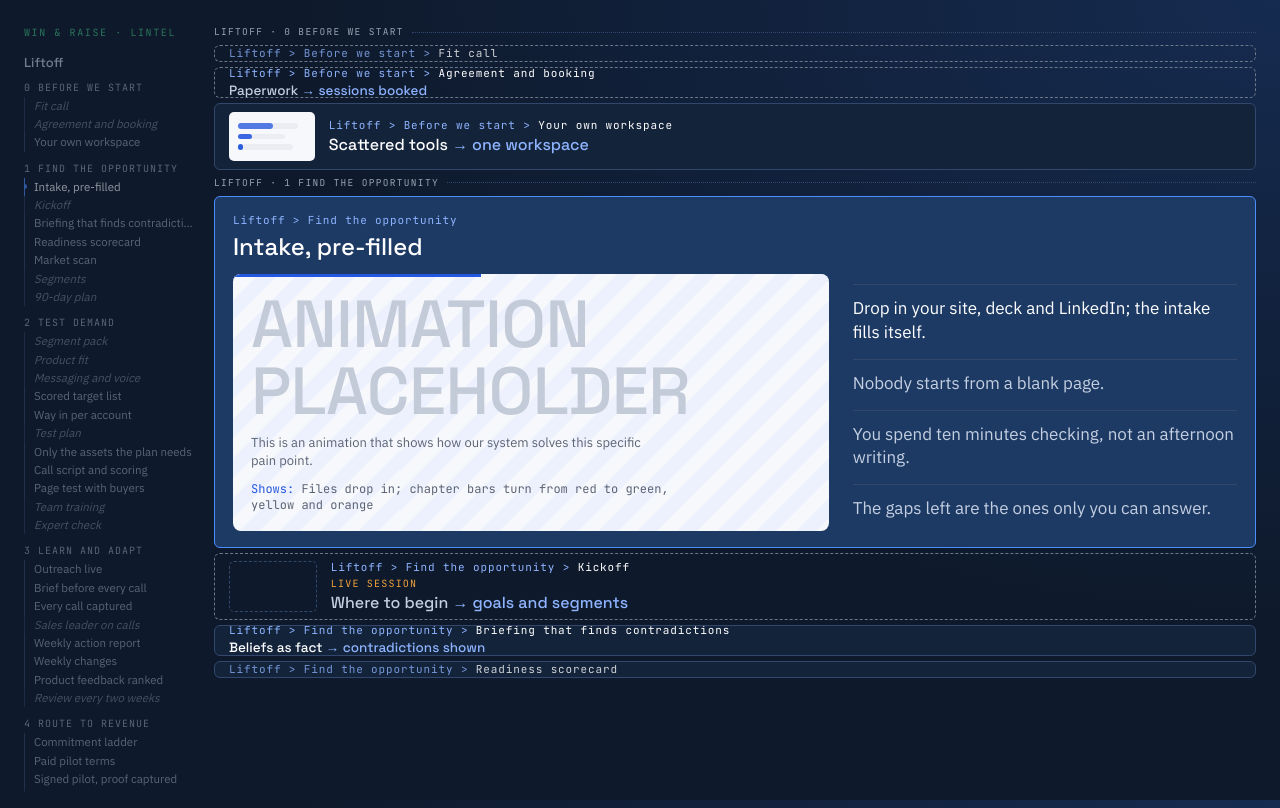
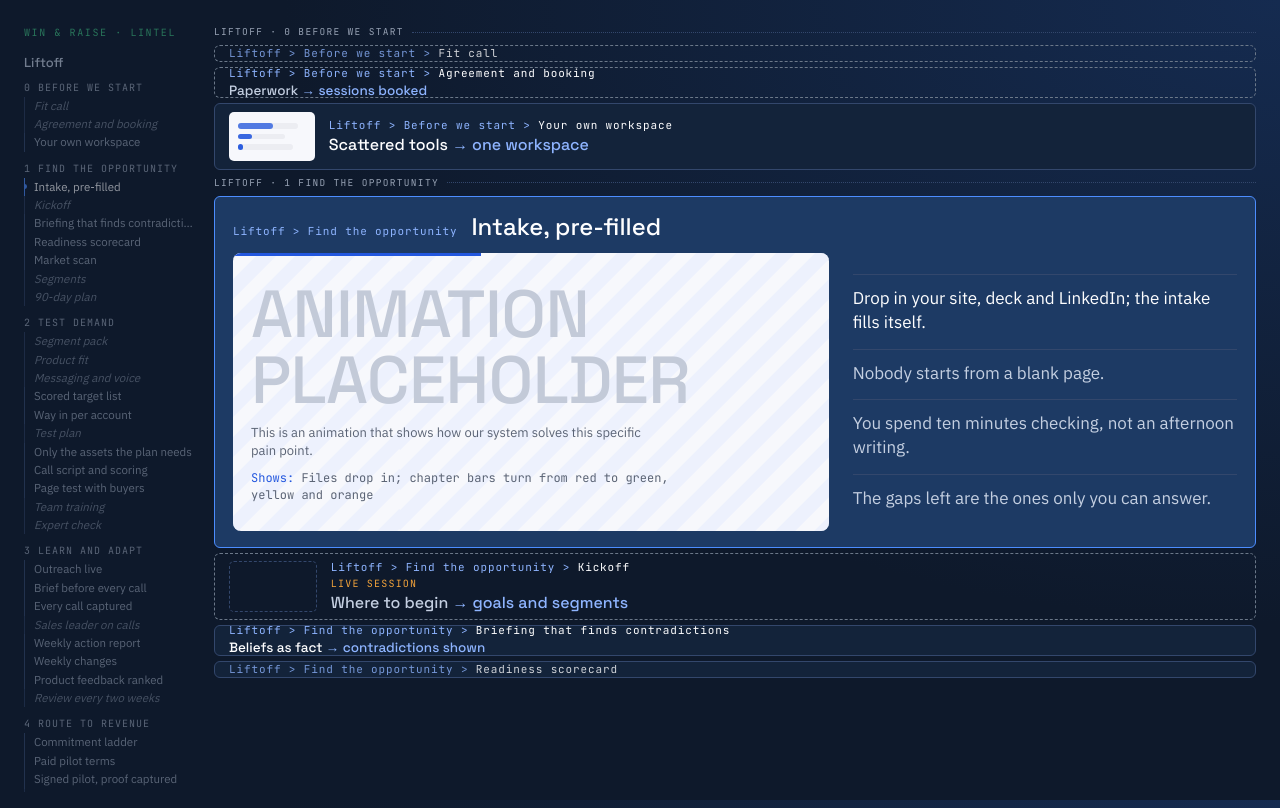
Before and after one commit to lorinc/scroll-a-demo, a plain HTML site: page index.html in a window 1280 px wide. Drawn offline with Linux system fonts and the light colour scheme.

Commit message:
Publish from win-and-raise 8ea0fa1d6b688fc18bf0dfb28e0b7449b92dc888

```diff
--- a/index.html
+++ b/index.html
@@ -88,8 +88,9 @@ body{
 
 /* Focused card: illustration left, text right, full width */
 .f0{flex-direction:column; gap:12px; padding:16px 18px}
-.f0 .hd{display:flex; flex-direction:column; align-items:flex-start; gap:6px}
-.f0 .hd .id{max-width:100%}
+.f0 .hd{display:flex; flex-wrap:wrap; align-items:baseline; gap:6px 14px}   /* one line; wraps only when both don't fit */
+.f0 .hd .id{flex:0 0 auto; max-width:100%}
+.f0 .hd h2{min-width:0}
 .f0 h2{font:500 24px/1.2 var(--font-display); margin:0}
 .f0 .body{flex:1; min-height:0; display:grid; grid-template-columns:minmax(0,1.55fr) minmax(0,1fr); gap:24px}
 .anim{background:var(--paper); border-radius:8px; position:relative; overflow:hidden; display:flex; flex-direction:column; justify-content:flex-end; padding:18px; min-height:0}
```
